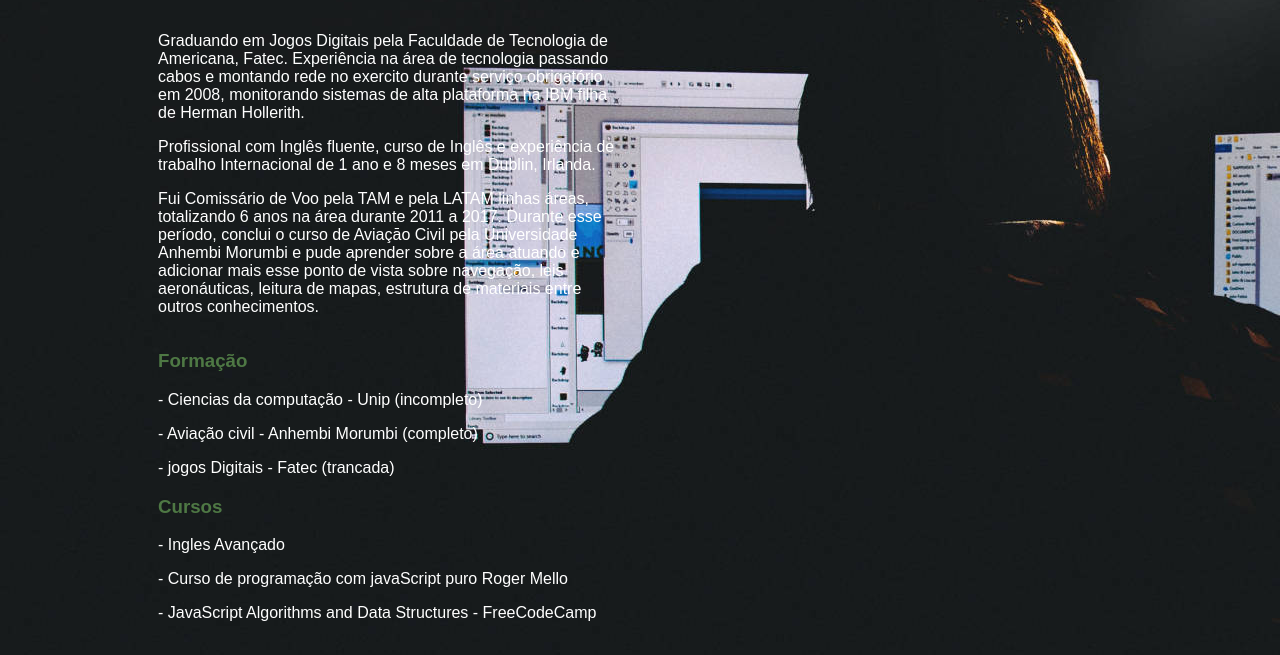
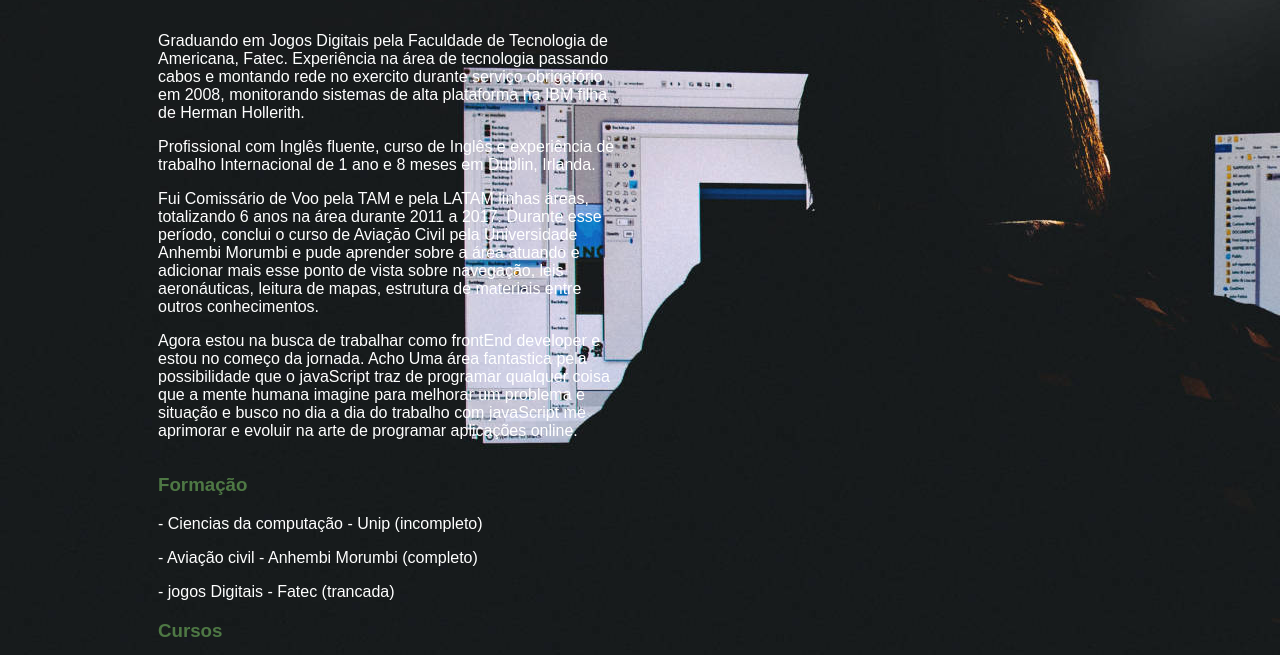
Before and after one commit to EneasFeynlinus/EneasPresentPage, a plain HTML site: page index.html in a window 1280 px wide. Shown: the part 406-1061 px from the top of the page. Drawn offline with Linux system fonts and the light colour scheme.

Commit message:
Edditing paragraph information over about me information

```diff
--- a/index.html
+++ b/index.html
@@ -57,6 +57,14 @@
                         mais esse ponto de vista sobre navegação, leis aeronáuticas, leitura de mapas, estrutura de
                         materiais entre outros conhecimentos.
                     </p>
+                    <p>
+                        Agora estou na busca de trabalhar como frontEnd developer e estou no começo da jornada. Acho Uma
+                        área fantastica pela possibilidade que o javaScript traz de programar qualquer coisa que a mente
+                        humana
+                        imagine para melhorar um problema e situação e busco no dia a dia do trabalho com javaScript me
+                        aprimorar
+                        e evoluir na arte de programar aplicações online.
+                    </p>
                 </div>
             </section>
             <section>
```
